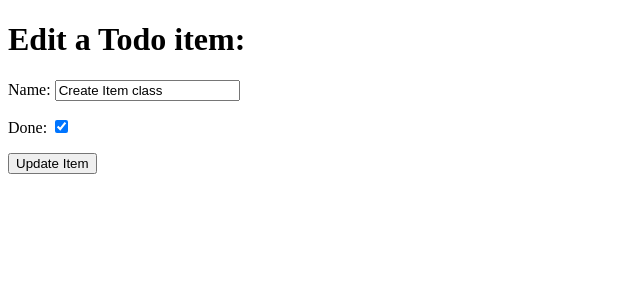
After one commit to MitchDuke/msd-hello-django, a Django app: page /edit/1 in a window 1280 px wide. The commit adds this page. Shown: the top 300 px of the page, without its empty margins (0-640 px from the left). Run offline with Django 3.2, Linux system fonts and the light colour scheme; data comes from the database, SQL or seed files in the repository; both versions use the stored data as it was after the commit.

Commit message:
Edit Todo
Added a form for users to edit existing todo list items and then redirect the user back to the todo list

```diff
--- a/django_todo/urls.py
+++ b/django_todo/urls.py
@@ -15,10 +15,11 @@ Including another URLconf
 """
 from django.contrib import admin
 from django.urls import path
-from todo.views import get_todo_list, add_item
+from todo.views import get_todo_list, add_item, edit_item
 
 urlpatterns = [
     path('admin/', admin.site.urls),
     path('', get_todo_list, name='get_todo_list'),
-    path('add', add_item, name='add')
+    path('add', add_item, name='add'),
+    path('edit/<item_id>', edit_item, name='edit'),
 ]
--- /dev/null
+++ b/todo/forms.py
@@ -0,0 +1,8 @@
+from django import forms
+from .models import Item
+
+
+class ItemForm(forms.ModelForm):
+    class Meta:
+        model = Item
+        fields = ['name', 'done']
--- /dev/null
+++ b/todo/templates/todo/edit_item.html
@@ -0,0 +1,21 @@
+<!DOCTYPE html>
+<html lang="en">
+<head>
+    <meta charset="UTF-8">
+    <meta name="viewport" content="width=device-width, initial-scale=1.0">
+    <meta http-equiv="X-UA-Compatible" content="ie=edge">
+    <title>Todo List</title>
+</head>
+<body>
+    <h1>Edit a Todo item:</h1>
+        <form method="POST">
+            {% csrf_token %}
+            {{ form.as_p }}
+            <div>
+                <p>
+                    <button type="submit">Update Item</button>
+                </p>
+            </div>
+        </form>
+</body>
+</html>
--- a/todo/templates/todo/todo_list.html
+++ b/todo/templates/todo/todo_list.html
@@ -16,6 +16,11 @@
                     {% else %}
                         <td>{{ item.name }}</td>
                     {% endif %}
+                    <td>
+                        <a href="/edit/{{ item.id}}">
+                            <button>Edit</button>
+                        </a>
+                    </td>
                 </tr>
             {% empty %}
                 <tr><td>You have nothing to do.</td></tr>
--- a/todo/views.py
+++ b/todo/views.py
@@ -1,6 +1,6 @@
-from django.shortcuts import render, redirect
+from django.shortcuts import render, redirect, get_object_or_404
 from .models import Item
-# Create your views here.
+from .forms import ItemForm
 
 
 def get_todo_list(request):
@@ -13,8 +13,26 @@ def get_todo_list(request):
 
 def add_item(request):
     if request.method == 'POST':
-        name = request.POST.get('item_name')
-        done = 'done' in request.POST
-        Item.objects.create(name=name, done=done)
-        return redirect('get_todo_list')
-    return render(request, 'todo/add_item.html')
+        form = ItemForm(request.POST)
+        if form.is_valid():
+            form.save()
+            return redirect('get_todo_list')
+    form = ItemForm()
+    context = {
+        'form': form
+    }
+    return render(request, 'todo/add_item.html', context)
+
+
+def edit_item(request, item_id):
+    item = get_object_or_404(Item, id=item_id)
+    if request.method == 'POST':
+        form = ItemForm(request.POST, instance=item)
+        if form.is_valid():
+            form.save()
+            return redirect('get_todo_list')
+    form = ItemForm(instance=item)
+    context = {
+        'form': form
+    }
+    return render(request, 'todo/edit_item.html', context)
```
Also changed, not shown: db.sqlite3.
